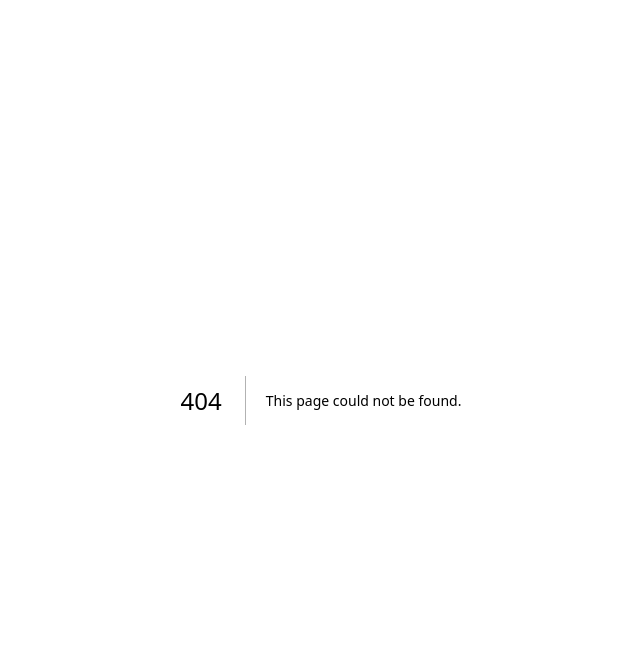
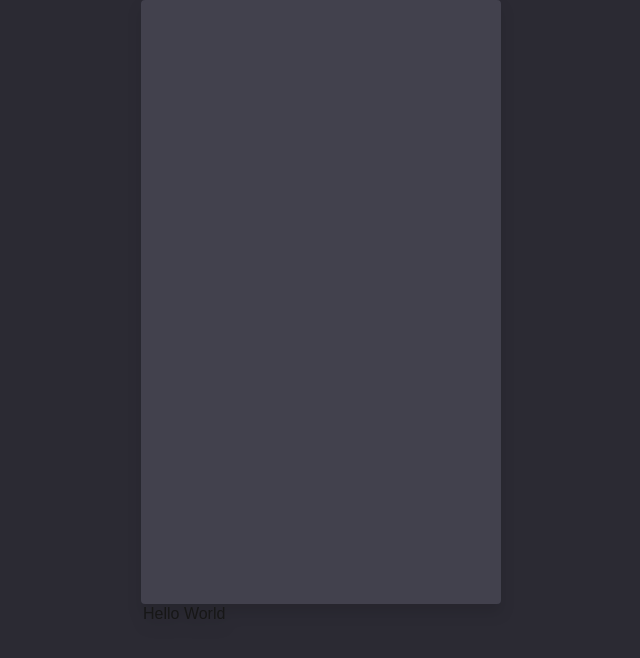
Before and after one commit to FraserWPKent/Ecosystem-Info-Project, a Next.js app: page /login in a window 1280 px wide. Before the commit this address had no page. Shown: the top 658 px of the page, without its empty margins (319-959 px from the left). Built offline with nearby package versions, Linux system fonts and the light colour scheme.

Commit message:
Fixing Directory Layout and Begining the Login Feature

```diff
--- /dev/null
+++ b/app/login/page.tsx
@@ -0,0 +1,12 @@
+import LoginBox from "../ui/login/login_box";
+export default function Page(){
+    return(
+        <>
+            <div>
+               <main className="flex flex-1 w-full flex-col items-center justify-between px-10 bg-[#2B2A33] sm:items-center">
+                    <LoginBox/>
+               </main>
+            </div>
+        </>
+    );
+}
--- a/app/page.tsx
+++ b/app/page.tsx
@@ -1,7 +1,7 @@
 import Image from "next/image";
-import InputField from "@/app/ui/input-field";
-import LogInButton from "@/app/ui/login-button";
-import ToggleButton from "./ui/toggle-button";
+import InputField from "@/app/ui/homepage/input-field";
+import LogInButton from "@/app/ui/homepage/login-button";
+import ToggleButton from "./ui/homepage/toggle-button";
 export default function Home() {
   return (
     <div className="animate-[appear_1s_ease-in-out]">
--- a/app/ui/info-output.tsx
+++ b/app/ui/homepage/info-output.tsx
@@ -1,8 +1,8 @@
 'use server'
 import Image from "next/image";
-import OutBlock from "./output-para";
+import OutBlock from "../homepage/output-para";
 import { Suspense } from "react";
-import OutputBlockSkeleton from "./skeletons/output-skeleton";
+import OutputBlockSkeleton from "../skeletons/output-skeleton";
 
 class Data{
     public biomeName: string;
--- a/app/ui/input-field.tsx
+++ b/app/ui/homepage/input-field.tsx
@@ -2,7 +2,7 @@
 import Form from "next/form";
 import { Suspense, useState } from "react";
 import {InfoBox} from "./info-output";
-import OutputBlockSkeleton from "./skeletons/output-skeleton";
+import OutputBlockSkeleton from "../skeletons/output-skeleton";
 import TypeSwitch from "./type-switch";
 export default function InputField(){
     const [outputVisible, setOutputVisible] = useState(0);
--- a/app/ui/output-para.tsx
+++ b/app/ui/homepage/output-para.tsx
@@ -1,5 +1,5 @@
 import Image from "next/image";
-import OutputImage from "./output-image";
+import OutputImage from "../homepage/output-image";
 interface Props{
     biome:string;
     id:string;
--- /dev/null
+++ b/app/ui/login/login_box.tsx
@@ -0,0 +1,12 @@
+
+export default function LoginBox(){
+    return (
+        <>
+            {/* <div className="grid grid-cols-[100%] items-center"> */}
+                <div className="w-[30%] h-[3vh] border border-2 border-transparent rounded bg-[#42414d] drop-shadow-xl pt-[50%]">
+                    <p>Hello World</p>
+                </div>
+            {/* </div> */}
+        </>
+    );
+}
--- a/package.json
+++ b/package.json
@@ -9,6 +9,7 @@
     "lint": "eslint"
   },
   "dependencies": {
+    "@neondatabase/serverless": "^1.1.0",
     "next": "16.2.4",
     "react": "19.2.4",
     "react-dom": "19.2.4"
```
Also changed, not shown: app/ui/homepage/login-button.tsx (renamed from app/ui/login-button.tsx), app/ui/homepage/output-image.tsx (renamed from app/ui/output-image.tsx), app/ui/homepage/toggle-button.tsx (renamed from app/ui/toggle-button.tsx), app/ui/homepage/type-switch.tsx (renamed from app/ui/type-switch.tsx), 1 other file (tests, documents, lock files or other folders).
